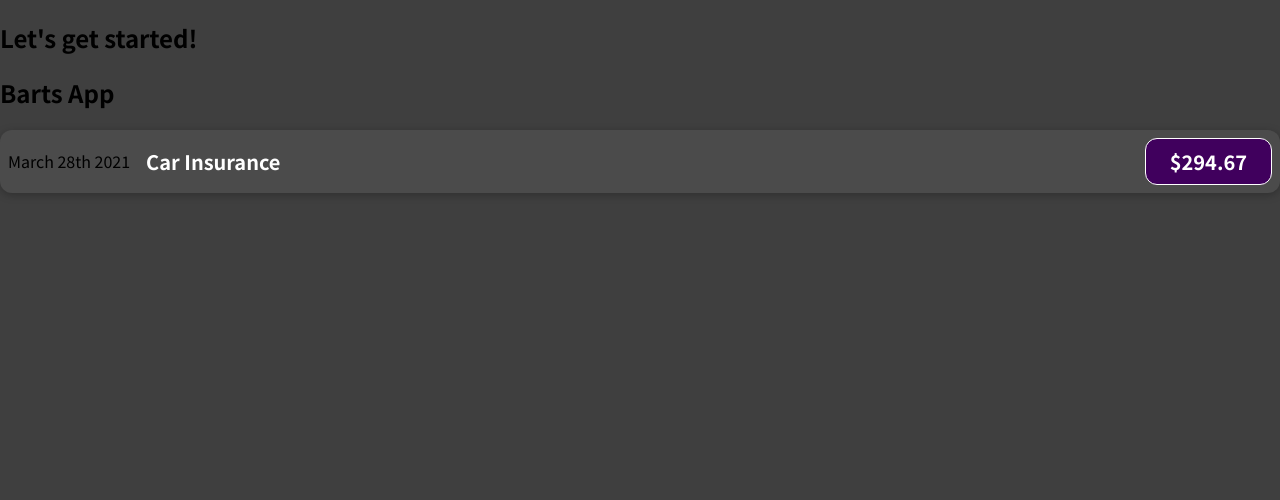
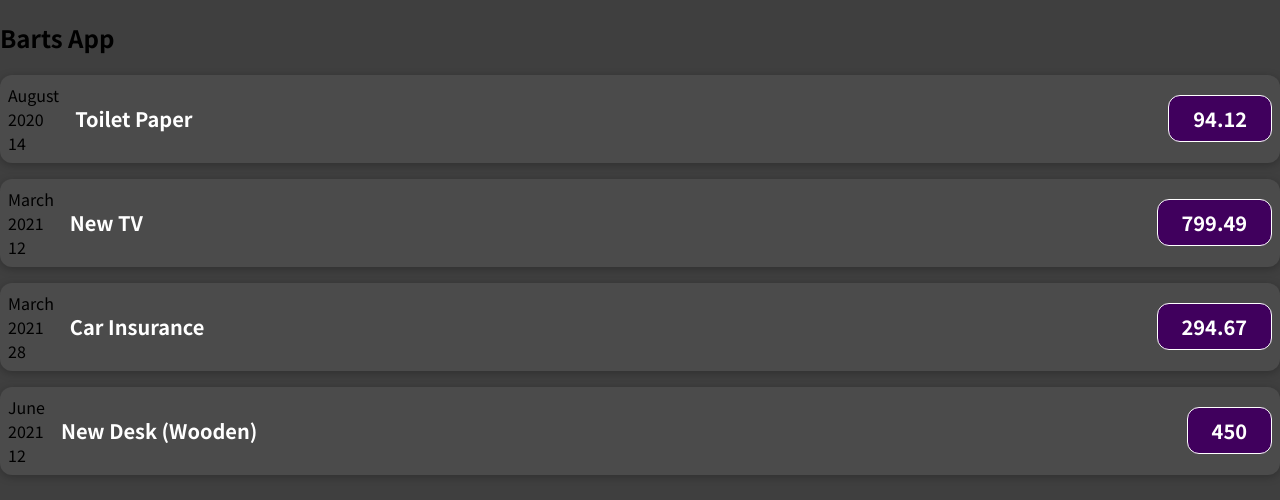
Before and after one commit to K1Pro/React_Expense_Tracker_App, a JavaScript app: page / in a window 1280 px wide. Shown: the top 500 px of the page. Built offline with nearby package versions, Linux system fonts and the light colour scheme.

Commit message:
adding expense title amount date props

```diff
--- a/src/App.js
+++ b/src/App.js
@@ -1,11 +1,51 @@
 import ExpenseItem from './components/ExpenseItem';
 
 function App() {
+  const expenses = [
+    {
+      id: 'e1',
+      title: 'Toilet Paper',
+      amount: 94.12,
+      date: new Date(2020, 7, 14),
+    },
+    { id: 'e2', title: 'New TV', amount: 799.49, date: new Date(2021, 2, 12) },
+    {
+      id: 'e3',
+      title: 'Car Insurance',
+      amount: 294.67,
+      date: new Date(2021, 2, 28),
+    },
+    {
+      id: 'e4',
+      title: 'New Desk (Wooden)',
+      amount: 450,
+      date: new Date(2021, 5, 12),
+    },
+  ];
+
   return (
     <div>
-      <h2>Let's get started!</h2>
       <h2>Barts App</h2>
-      <ExpenseItem />
+      <ExpenseItem
+        title={expenses[0].title}
+        amount={expenses[0].amount}
+        date={expenses[0].date}
+      />
+      <ExpenseItem
+        title={expenses[1].title}
+        amount={expenses[1].amount}
+        date={expenses[1].date}
+      />
+      <ExpenseItem
+        title={expenses[2].title}
+        amount={expenses[2].amount}
+        date={expenses[2].date}
+      />
+      <ExpenseItem
+        title={expenses[3].title}
+        amount={expenses[3].amount}
+        date={expenses[3].date}
+      />
     </div>
   );
 }
--- a/src/components/ExpenseItem.js
+++ b/src/components/ExpenseItem.js
@@ -1,12 +1,20 @@
 import './ExpenseItem.css';
 
-function ExpenseItem() {
+function ExpenseItem(props) {
+  const month = props.date.toLocaleString('en-US', { month: 'long' });
+  const day = props.date.toLocaleString('en-US', { day: '2-digit' });
+  const year = props.date.getFullYear();
+
   return (
     <div className="expense-item">
-      <div>March 28th 2021</div>
+      <div>
+        <div>{month}</div>
+        <div>{year}</div>
+        <div>{day}</div>
+      </div>
       <div className="expense-item__description">
-        <h2>Car Insurance</h2>
-        <div className="expense-item__price">$294.67</div>
+        <h2>{props.title}</h2>
+        <div className="expense-item__price">{props.amount}</div>
       </div>
     </div>
   );
```
Also changed, not shown: 2 other files (tests, documents, lock files or other folders).
